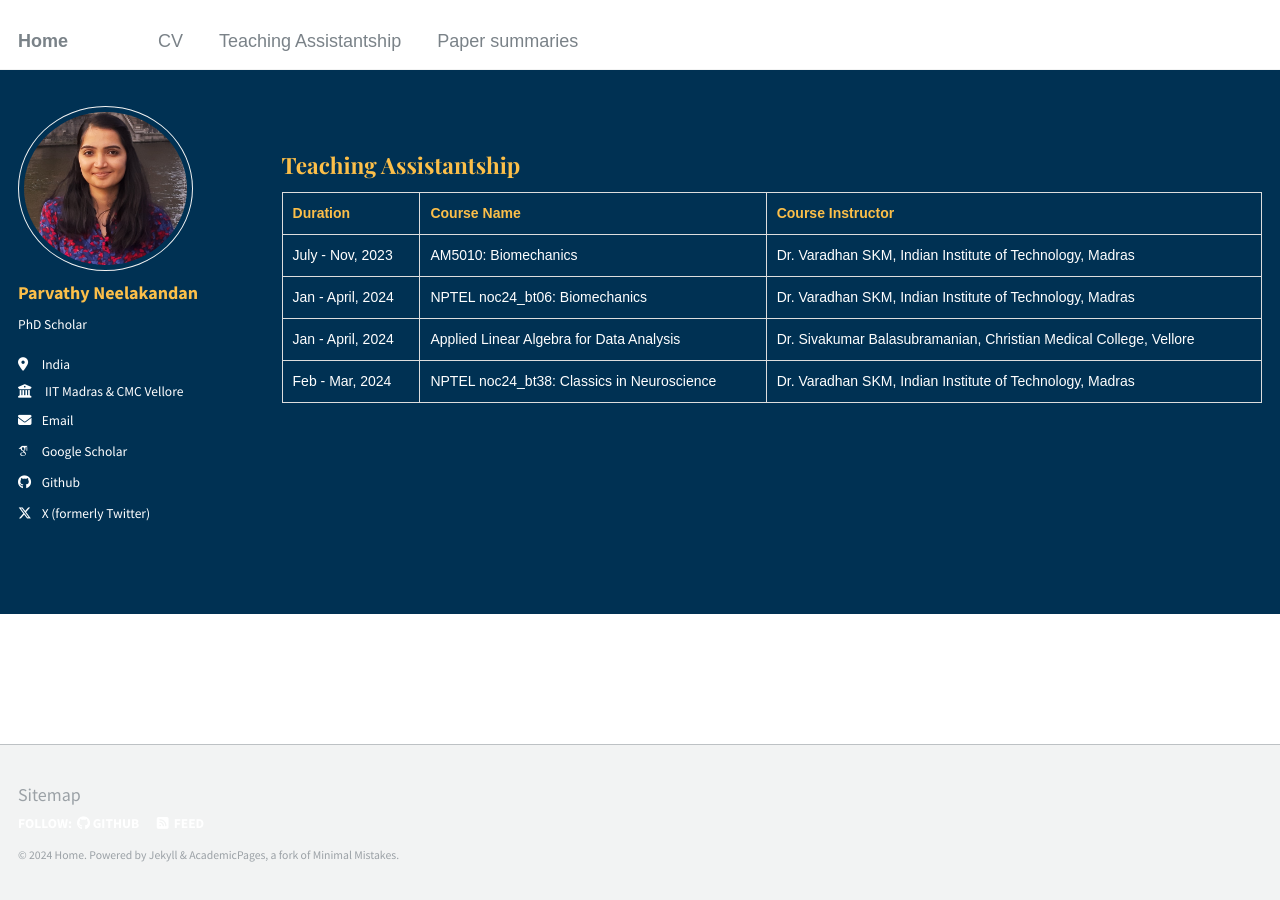
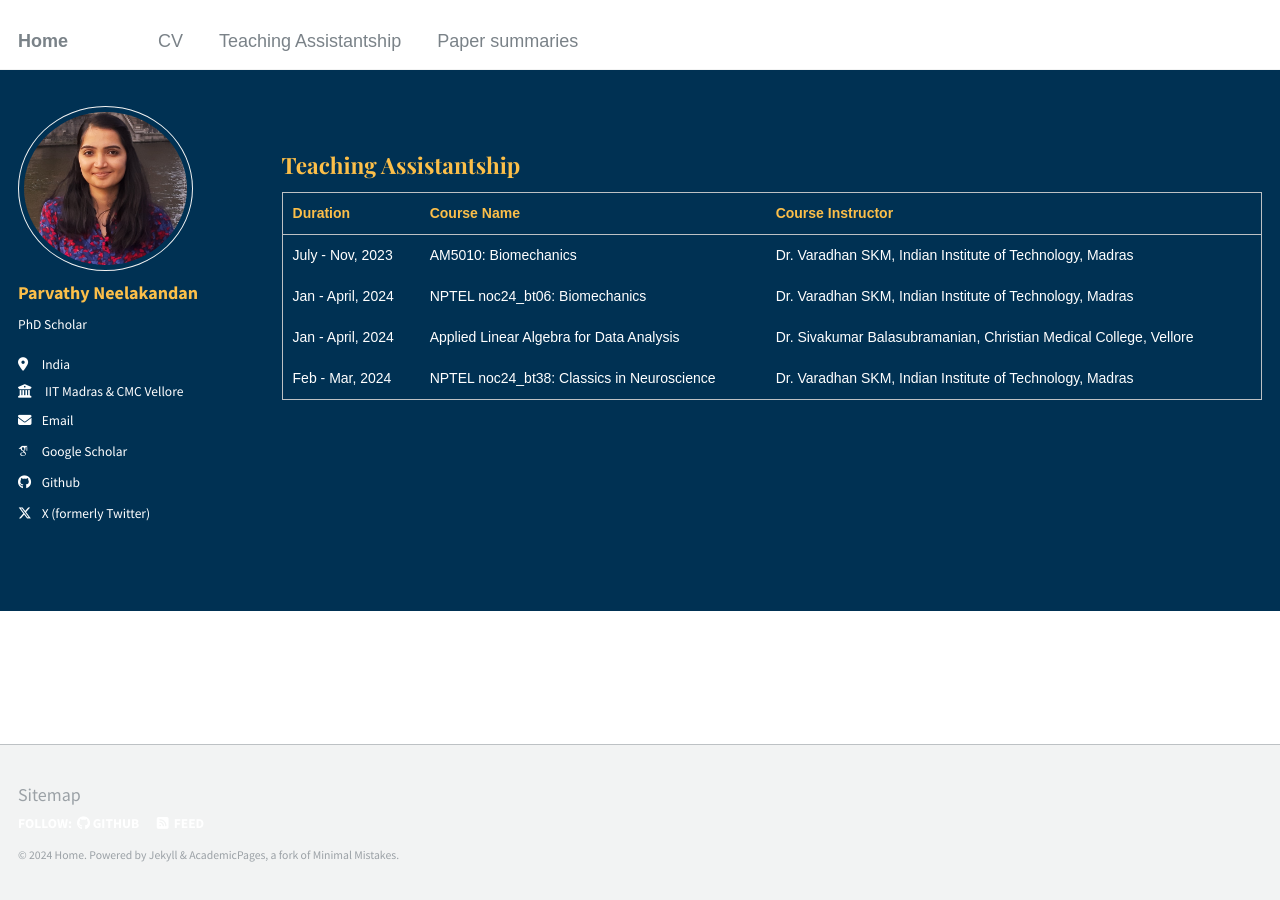
Before and after one commit to ParvN/ParvN.github.io, a Jekyll site: the page built from _teaching/2014-spring-teaching-1.md, in a window 1280 px wide. Built offline with Jekyll 4.4.1, drawn with Linux system fonts in a browser that asks for light colours; some web fonts are replaced.

Commit message:
remove table border

```diff
--- a/assets/css/main.scss
+++ b/assets/css/main.scss
@@ -103,7 +103,7 @@ table {
 
 th, td {
     padding: 10px;
-    border: 1px solid #ddd;
+    border: none;
     text-align: left;
     font-family: 'Futura', sans-serif;
     font-size: 14px;
```
